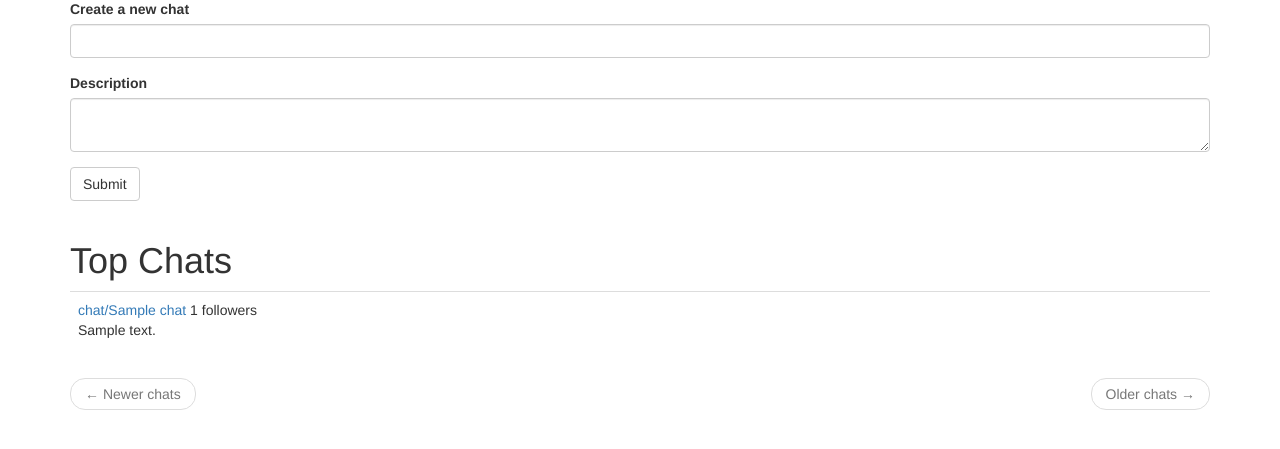
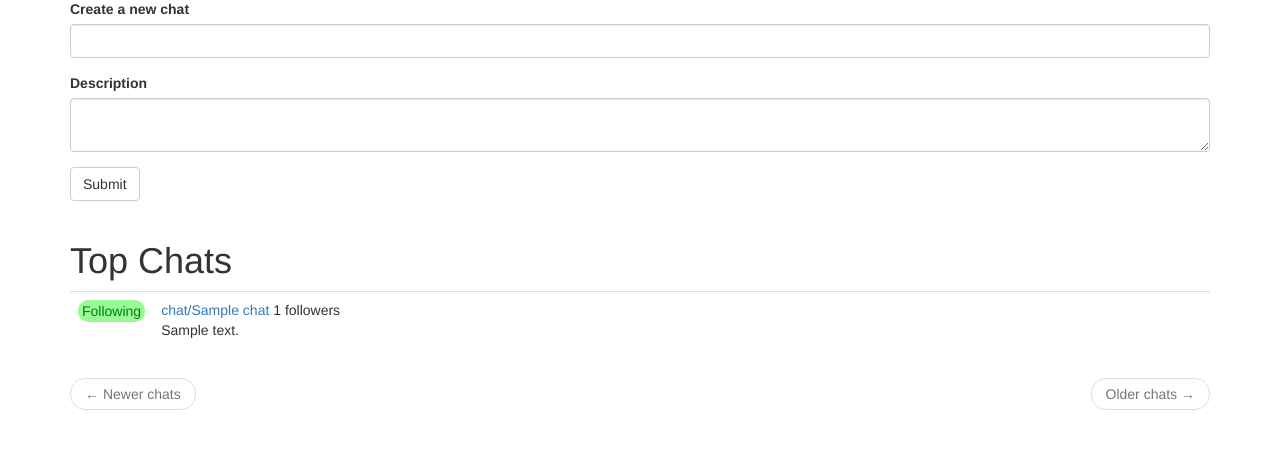
Before and after one commit to jpsank/openchat, a Flask app: page /explore in a window 1280 px wide. Shown: the part 156-605 px from the top of the page. Run offline with Flask 2, Linux system fonts and the light colour scheme; a user stored in the database is signed in; tables that the repository leaves empty hold one stand-in row (values such as "Sample post"); some libraries are stand-ins or nearby versions.

Commit message:
improved ease of use for liking and following buttons

```diff
--- a/app/main/routes.py
+++ b/app/main/routes.py
@@ -154,8 +154,8 @@ def follow(name):
         return redirect(url_for('main.index'))
     current_user.follow(the_chat)
     db.session.commit()
-    flash('You are following {}!'.format(name))
-    return redirect(url_for('main.chat', name=name))
+    flash('You followed chat/{}!'.format(name))
+    return redirect(request.referrer or url_for('main.chat', name=name))
 
 
 @bp.route('/unfollow/<name>')
@@ -167,8 +167,8 @@ def unfollow(name):
         return redirect(url_for('main.index'))
     current_user.unfollow(the_chat)
     db.session.commit()
-    flash('You are not following {}.'.format(name))
-    return redirect(url_for('main.chat', name=name))
+    flash('You stopped following chat/{}.'.format(name))
+    return redirect(request.referrer or url_for('main.chat', name=name))
 
 
 @bp.route('/like/<post_id>')
--- a/app/static/style.css
+++ b/app/static/style.css
@@ -1,7 +1,7 @@
 
 .like-button, .unlike-button {
   border-radius: 10px;
-  padding: 2px;
+  padding: 1px 4px;
   display: block;
   min-width: 50px;
   max-width: 80px;
--- a/app/templates/_chat.html
+++ b/app/templates/_chat.html
@@ -1,5 +1,12 @@
     <table class="table table-hover">
         <tr>
+            <td width="50px">
+                {% if not current_user.is_following(chat) %}
+                <a class="like-button" href="{{ url_for('main.follow', name=chat.name) }}">Follow</a>
+                {% else %}
+                <a class="unlike-button" href="{{ url_for('main.unfollow', name=chat.name) }}">Following</a>
+                {% endif %}
+            </td>
             <td>
                 <a href="{{ url_for('main.chat', name=chat.name) }}">
                     chat/{{ chat.name }}
```
